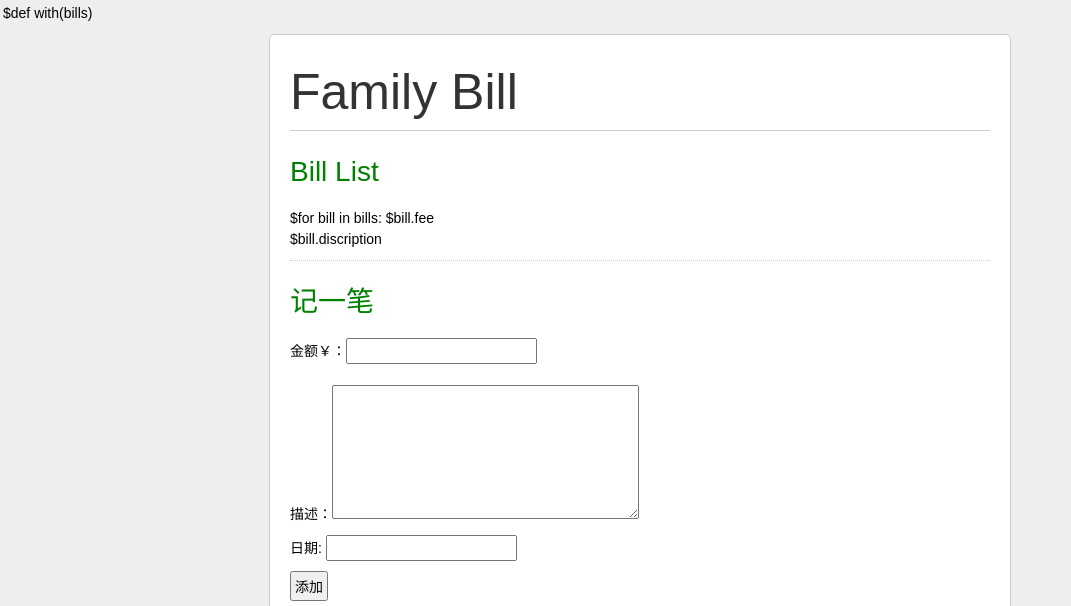
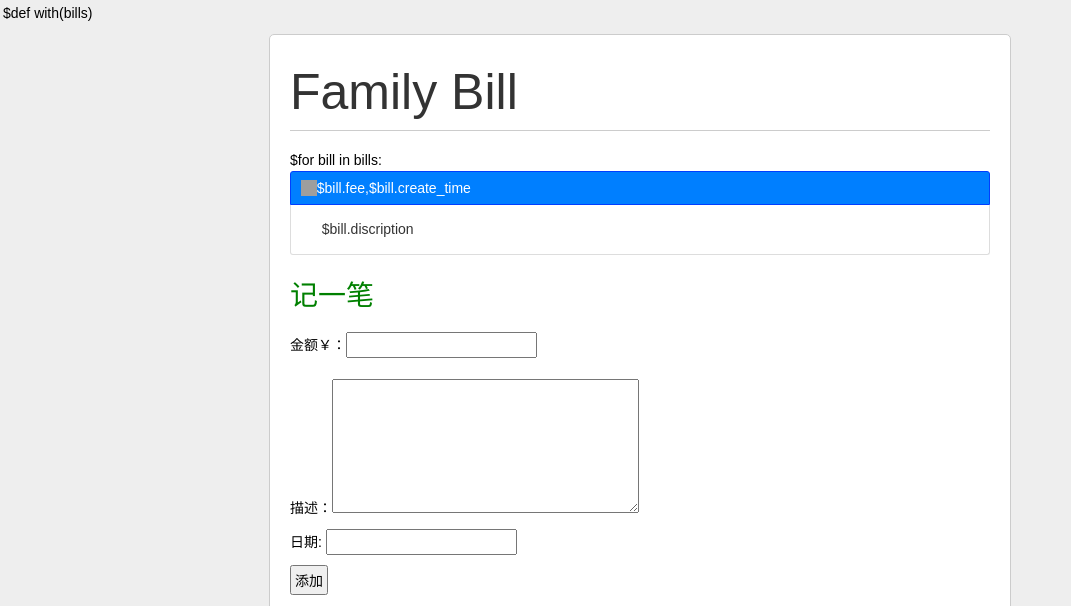
Before and after one commit to redfish88/FamilyBill, a Python web app: template templates/index.html in a window 1280 px wide. Shown: the top 606 px of the page, without its empty margins (0-1071 px from the left). Run offline with Jinja, Linux system fonts and the light colour scheme; the template is opened without the code that fills it, so the values that code supplies are empty; some libraries are stand-ins or nearby versions; grey boxes are pictures that could not be loaded.

Commit message:
增加点样式

```diff
--- a/main.py
+++ b/main.py
@@ -26,7 +26,7 @@ class new:
 	def POST(self):
 		bill = web.input()
 		print bill
-		db.insert(tb,fee=bill.fee,discription=bill.discription,create_time=datetime.now())
+		db.insert(tb,fee=bill.fee,discription=bill.discription,create_time=bill.create_time)
 		return web.seeother('/')
 
 
--- a/static/js/index.js
+++ b/static/js/index.js
@@ -3,5 +3,7 @@
             showButtonPanel: true,
             dateFormat: 'yy-mm-dd'
         });
-        $( "#create_time" ).datepicker($.datepick.regional['zh-CN']);
+        $( "#accordion" ).accordion({
+        	collapsible: true
+        });
     });
--- a/templates/index.html
+++ b/templates/index.html
@@ -2,13 +2,13 @@ $def with(bills)
 
 
 <!DOCTYPE html>
-<html xmlns="http://www.w3.org/1999/xhtml">
+<html >
 <head>
 <meta http-equiv="Content-Type" content="text/html; charset=utf-8" />
     <title>任务跟踪</title>
     <link href="/static/css/reset.css" rel="stylesheet" type="text/css" />
     <link href="/static/css/style.css" rel="stylesheet" type="text/css" />
-    <link rel="stylesheet" href="http://code.jquery.com/ui/1.9.1/themes/sunny/jquery-ui.css" />
+    <link rel="stylesheet" href="http://code.jquery.com/ui/1.9.1/themes/base/jquery-ui.css" />
     <script src="http://code.jquery.com/jquery-1.8.2.js"></script>
     <script src="http://code.jquery.com/ui/1.9.1/jquery-ui.js"></script>
     <script src="/static/js/index.js"></script>
@@ -26,15 +26,17 @@ $def with(bills)
         <div class="box">
 
             <div class="box todos">
-                <h2 class="box">Bill List</h2>
-                <ul>
-                    <li >
-                        $for bill in bills:
-                            $bill.fee
-                            <p>$bill.discription</p>
-                    </li>
-                </ul>
+                <div id="accordion">
+                    $for bill in bills:
+                    <h3>$bill.fee,$bill.create_time</h3>
+                        <div>
+                            <p>
+                                $bill.discription
+                            </p>
+                        </div>
+                </div>
             </div>
+
 
             <div class="box post">
                 <h2>记一笔</h2>
@@ -42,7 +44,7 @@ $def with(bills)
                     金额￥：<input type='number' name='fee' />
                     <br /><br />
                     <p>描述：<textarea rows=6 cols=35 name='discription'></textarea></p>
-                    <p>日期: <input type="text" id="create_time" /></p>
+                    <p>日期: <input type="text" id="create_time" name='create_time'/></p>
                     <p><input type="submit" class="submit" value="添加" /></p>
                 </form>
             </div>
```
